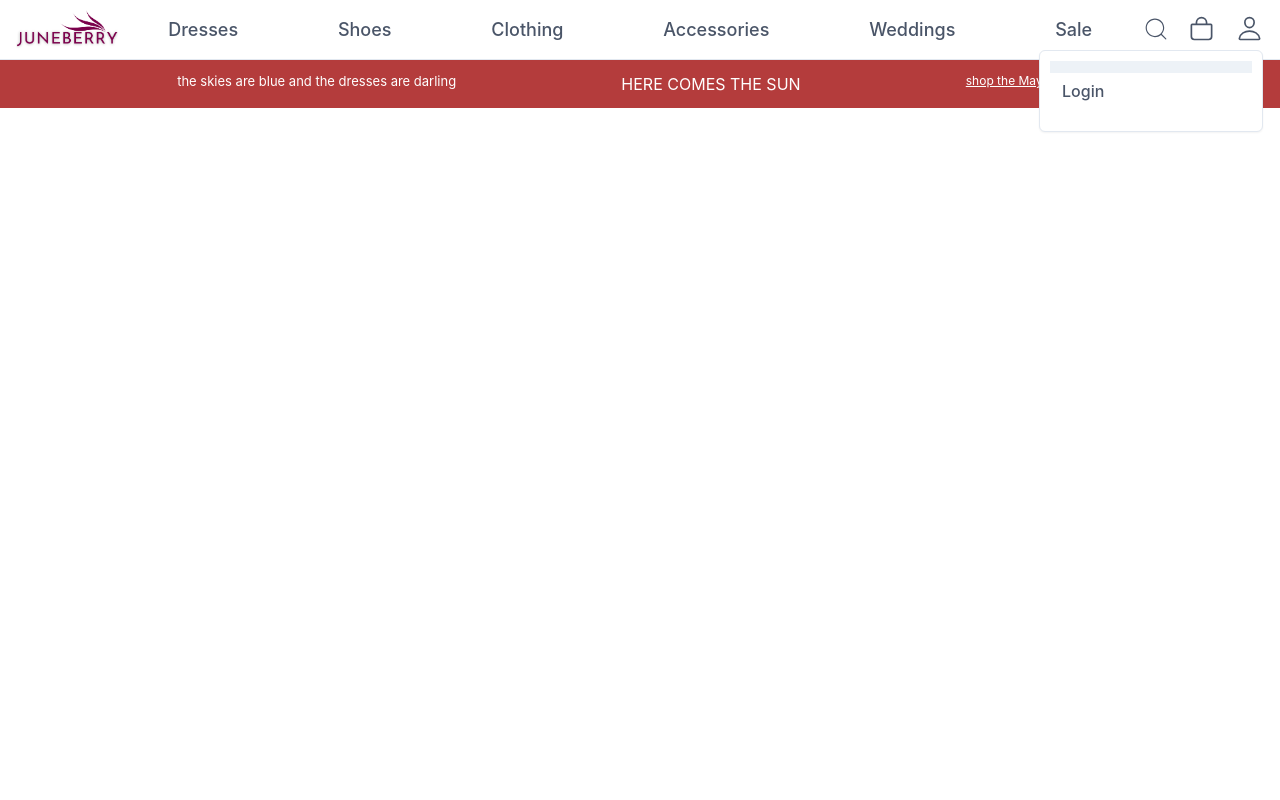
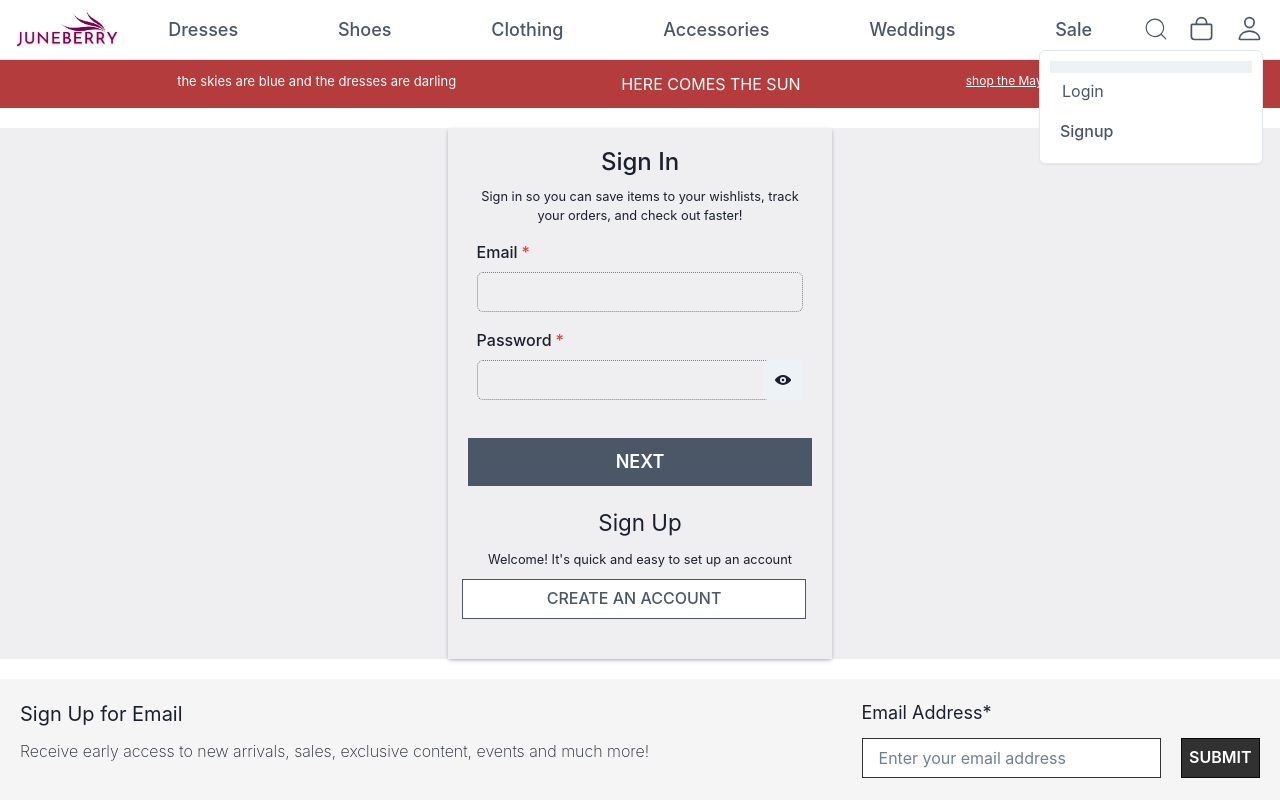
Before and after one commit to salil-01/Juneberry, a React (Create React App) app in the folder frontend/: page /login in a window 1280 px wide. Both pictures are taken after a click on the button 1249 px from the left and 28 px from the top of the page. Shown: the top 800 px of the page. Built offline with nearby package versions, Linux system fonts and the light colour scheme.

Commit message:
completed user private routes

```diff
--- a/frontend/src/components/Navbar.jsx
+++ b/frontend/src/components/Navbar.jsx
@@ -20,34 +20,35 @@ import {
   MenuList,
   MenuItem,
   useToast,
-  Img,
 } from "@chakra-ui/react";
 import { HamburgerIcon, CloseIcon, ChevronDownIcon } from "@chakra-ui/icons";
 import logo from "../assets/juneberry.png";
-import { CiHeart, CiSearch } from "react-icons/ci";
+import { CiSearch } from "react-icons/ci";
 import { IoBagOutline, IoPersonOutline } from "react-icons/io5";
 import { useState } from "react";
 import { Link } from "react-router-dom";
 import { useDispatch, useSelector } from "react-redux";
-import ShoppingBagOutlinedIcon from "@mui/icons-material/ShoppingBagOutlined";
+import { Login } from "../pages/Login";
+import { Signup } from "../pages/Signup";
 // import Signup from "../../pages/Signup";
 // import { logout } from "../../redux/auth/action";
 
 export const Navbar = () => {
   const { isOpen, onToggle } = useDisclosure();
-  // eslint-disable-next-line no-unused-vars
-  // eslint-disable-next-line no-unused-vars
   const [show, setShow] = useState(false);
   const dispatch = useDispatch();
   const toast = useToast();
   const bagTotal = useSelector((store) => {
     return store.bagReducer.bag.length;
   });
-  const cartTotal = useSelector((store) => {
-    return store.bagReducer.wishlist.length;
+  const adminAuth = useSelector((store) => {
+    return store.authReducer.isAdminAuth;
   });
   const auth = useSelector((store) => {
-    return store.authReducer.isAdminAuth;
+    return store.authReducer.isAuth;
+  });
+  const user = useSelector((store) => {
+    return store.authReducer.user;
   });
   const handleSearchClick = () => {
     setShow((prev) => !prev);
@@ -96,10 +97,10 @@ export const Navbar = () => {
                 base: "center",
                 md: "left",
               })}
-              width={{"sm":"100%","md":"100%","lg":"10%"}}
+              width={{ sm: "100%", md: "100%", lg: "10%" }}
             >
               <Link to="/">
-                <Image src={logo} boxSize={"100%"}/>
+                <Image src={logo} boxSize={"100%"} />
               </Link>
             </Box>
             <Box w="100%">
@@ -131,7 +132,6 @@ export const Navbar = () => {
             <Box
               w={"30px"}
               h={"30px"}
-              // border={"1px solid black"}
               _hover={{ cursor: "pointer" }}
               onClick={handleSearchClick}
             >
@@ -139,16 +139,12 @@ export const Navbar = () => {
                 <CiSearch size={"28px"} />
               </Link>
             </Box>
-            <Box
-              w={"30px"}
-              h={"30px"}
-              // border={"1px solid black"}
-              _hover={{ cursor: "pointer" }}
-            >
+            <Box w={"30px"} h={"30px"} _hover={{ cursor: "pointer" }}>
               <HStack>
                 <Link to={"/bag"}>
                   <IoBagOutline size={"27px"} />
                 </Link>
+
                 <span
                   style={{
                     marginTop: "-30px",
@@ -172,20 +168,19 @@ export const Navbar = () => {
                 </MenuButton>
                 <MenuList padding={"10px"}>
                   <MenuItem>
-                    {auth ? (
-                      <Text fontWeight={"500"}>Hello , Salil 🙂</Text>
+                    {auth || adminAuth? (
+                      <Text fontWeight={"500"}>Hello , {user} 🙂</Text>
                     ) : (
-                      ""
+                      null
                     )}
                   </MenuItem>
                   <MenuItem
                     borderRadius={"2px"}
                     _hover={{
-                      bg: "#1D2B4F",
-                      color: "white",
+                      textDecoration: "underline",
                     }}
                   >
-                    {auth ? (
+                    {auth || adminAuth ? (
                       <Link
                         to={"#"}
                         onClick={() => {
@@ -202,24 +197,28 @@ export const Navbar = () => {
                         <Text fontWeight={"500"}>Logout</Text>
                       </Link>
                     ) : (
-                      <Link to={"/login"}>
-                        <Text fontWeight={"500"}>Login</Text>
-                      </Link>
+                      <Link to={"/login"}>Login</Link>
                     )}
                   </MenuItem>
-                  <MenuItem borderRadius={"2px"}>
-                    <Box ml={"6px"}>{/* <Signup /> */}</Box>
+                  <MenuItem borderRadius={"2px"} padding={"10px"}>
+                    <Box
+                      width={"100%"}
+                      _hover={{
+                        textDecoration: "underline",
+                      }}
+                    >
+                      <Signup text={"Signup"} />
+                    </Box>
                   </MenuItem>
-                  {auth ? (
+                  {adminAuth ? (
                     <MenuItem
                       borderRadius={"2px"}
                       _hover={{
-                        bg: "#1D2B4F",
-                        color: "white",
+                        textDecoration: "underline",
                       }}
                     >
                       <Link
-                        to={"/admin-dashboard"}
+                        to={"/admin/dashboard"}
                         onClick={() =>
                           toast({
                             title: "Welcome to Admin Dashboard..👋",
@@ -239,15 +238,14 @@ export const Navbar = () => {
                       </Link>
                     </MenuItem>
                   ) : (
-                    ""
+                    null
                   )}
                 </MenuList>
               </Menu>
             </Box>
           </Stack>
         </Flex>
-        <Box
-        >
+        <Box>
           <Flex
             display={{ base: "none", md: "flex", lg: "flex" }}
             bg={"#B43C3C"}
--- a/frontend/src/pages/AllRoutes.jsx
+++ b/frontend/src/pages/AllRoutes.jsx
@@ -1,4 +1,4 @@
-import { Route, Routes } from "react-router-dom";
+import { Route, Routes, useLocation } from "react-router-dom";
 import { AddProduct } from "../components/Admin/AddProduct";
 import { AllProducts } from "../components/Admin/AllProducts";
 import { Dashboard } from "../components/Admin/Dashboard";
@@ -6,7 +6,6 @@ import { EditProduct } from "../components/Admin/EditProduct";
 import { AllOrders } from "../components/Admin/Orders";
 import Sidebar from "../components/Admin/Sidebar";
 import { Users } from "../components/Admin/Users";
-import { UserPrivateRoute } from "../components/UserPrivateRoute";
 import AdminPage from "./AdminPage";
 import { Bag } from "./Bag";
 import { Homepage } from "./Homepage";
@@ -16,25 +15,98 @@ import { ProductPage } from "./ProductPage";
 import { Signup } from "./Signup";
 import { SingleProductPage } from "./SingleProduct";
 import { UserOrder } from "./UserOrder";
-import { WishList } from "./WishList";
 import { ShoesPage } from "./ShoesPage";
+import { Navbar } from "../components/Navbar";
+import { Footer } from "../components/Footer";
+import { UserPrivateRoute } from "../components/UserPrivateRoute";
 
 export const AllRoutes = () => {
+  const location = useLocation();
+  const background = location.state && location.state.background;
   return (
     <Routes>
-      <Route path="/" element={<Homepage />} />
+      {/* user section */}
+      <Route
+        path="/"
+        element={
+          <>
+            <Navbar />
+            <Homepage />
+            <Footer />
+          </>
+        }
+      ></Route>
+      <Route
+        path="/login"
+        element={
+          <>
+            <Navbar />
+            <Login />
+            <Footer />
+          </>
+        }
+      />
+      {/* <Route path="/signup" element={<Signup />} /> */}
 
-      <Route path="/login" element={<Login />} />
-      <Route path="/signup" element={<Signup />} />
+      <Route
+        path="/products/dress"
+        element={
+          <>
+            <Navbar />
+            <ProductPage />
+            <Footer />
+          </>
+        }
+      />
 
-      <Route path="/products/dress" element={<ProductPage />} />
+      <Route
+        path="/products/shoes"
+        element={
+          <>
+            <Navbar />
+            <ShoesPage />
+            <Footer />
+          </>
+        }
+      />
 
-      <Route path="/products/shoes" element={<ShoesPage />} />
+      <Route
+        path="/:category/:id"
+        element={
+          <>
+            <Navbar />
+            <SingleProductPage />
+            <Footer />
+          </>
+        }
+      />
 
-      <Route path="/:category/:id" element={<SingleProductPage />} />
+      <Route
+        path="/bag"
+        element={
+          <UserPrivateRoute>
+            <>
+              <Navbar />
+              <Bag />
+              <Footer />
+            </>
+          </UserPrivateRoute>
+        }
+      />
+      <Route
+        path="/orders"
+        element={
+          <UserPrivateRoute>
+          <>
+            <Navbar />
+            <UserOrder />
+            <Footer />
+          </>
+          </UserPrivateRoute>
+        }
+      />
 
-      <Route path="/bag" element={<Bag />} />
-      <Route path="/orders" element={<UserOrder />} />
+      {/* admin section */}
       <Route path="/admin" element={<AdminPage />} />
       <Route
         path="/admin/dashboard"
--- a/frontend/src/pages/Login.jsx
+++ b/frontend/src/pages/Login.jsx
@@ -1,11 +1,6 @@
 import { useState } from "react";
 import {
-  Modal,
-  ModalOverlay,
-  ModalContent,
-  ModalHeader,
-  ModalBody,
-  ModalFooter,
+  Heading,
   Button,
   FormControl,
   FormLabel,
@@ -16,24 +11,24 @@ import {
   useDisclosure,
   InputGroup,
   InputRightElement,
-  HStack,
   VStack,
-  Spacer,
   useToast,
+  Box,
 } from "@chakra-ui/react";
-import { CloseIcon, ViewIcon, ViewOffIcon } from "@chakra-ui/icons";
+import { ViewIcon, ViewOffIcon } from "@chakra-ui/icons";
 import { useDispatch, useSelector } from "react-redux";
 import { login } from "../redux/authReducer/action";
 import { Signup } from "./Signup";
+import { useLocation } from "react-router-dom";
 const inital = {
   email: "",
   password: "",
 };
-export const Login = ({text,color,colorhover}) => {
-  const { isOpen, onOpen, onClose } = useDisclosure();
+export const Login = () => {
   const [formData, setFormData] = useState(inital);
   const [showPassword, setShowPassword] = useState(false);
-  const [isLoading,setisLoading] = useState(false);
+  const [isLoading, setisLoading] = useState(false);
+  const location = useLocation();
   const toast = useToast();
   const dispatch = useDispatch();
   let authData = useSelector((store) => {
@@ -42,7 +37,7 @@ export const Login = ({text,color,colorhover}) => {
   //   console.log(authData.token);
   const handleSubmit = async (event) => {
     event.preventDefault();
-    setisLoading(true)
+    setisLoading(true);
     await dispatch(login(formData))
       .then(() => {
         setisLoading(false);
@@ -53,7 +48,13 @@ export const Login = ({text,color,colorhover}) => {
           isClosable: true,
           duration: 2000,
         });
-        onClose();
+        if (location.state) {
+          navigate(location.state, {
+            replace: true,
+          });
+        } else {
+          navigate("/");
+        }
       })
       .catch((error) => {
         console.log(error);
@@ -66,7 +67,6 @@ export const Login = ({text,color,colorhover}) => {
         });
         setisLoading(false);
       });
-
   };
 
   const handleChange = (event) => {
@@ -78,27 +78,28 @@ export const Login = ({text,color,colorhover}) => {
   };
 
   return (
-    <>
-      <Text variant={"link"} color={color} _hover={{color:colorhover,textDecoration:"underline",cursor:"pointer"}} onClick={onOpen}>{text}</Text>
-      <Modal size={"lg"} isOpen={isOpen} onClose={onClose}>
-        <ModalOverlay />
-        <ModalContent borderRadius={"0px"}>
-          <HStack>
-            <Spacer />
-            <Button variant="ghost" onClick={onClose}>
-              <CloseIcon />
-            </Button>
-          </HStack>
-          <ModalHeader textAlign={"center"} fontSize={"1.6rem"}>
+    <Box backgroundColor={"rgb(239, 238, 241)"}>
+      <Box
+        width={{ sm: "90%", md: "80%", lg: "30%" }}
+        margin={"20px auto"}
+        padding={"20px"}
+        boxShadow={
+          "rgba(50, 50, 93, 0.25) 0px 2px 5px -1px, rgba(0, 0, 0, 0.3) 0px 1px 3px -1px"
+        }
+      >
+        <Heading
+          textAlign={"center"}
+          fontSize={"1.5rem"}
+          fontWeight={"500"}
+          mb={"10px"}
+        >
           Sign In
-          </ModalHeader>
-
+        </Heading>
+        <Text textAlign="center" fontSize={"0.8rem"} mb={2}>
+          Sign in so you can save items to your wishlists, track your orders,
+          and check out faster!
+        </Text>
         <form onSubmit={handleSubmit}>
-          <ModalBody>
-            <Text textAlign="center" fontSize={"0.8rem"} mb={2}>
-              Sign in so you can save items to your wishlists, track your
-              orders, and check out faster!
-            </Text>
           <Stack spacing={4} width={"95%"} margin={"auto"} mt={"15px"}>
             <FormControl isRequired>
               <FormLabel>Email</FormLabel>
@@ -138,7 +139,7 @@ export const Login = ({text,color,colorhover}) => {
             {isLoading ? (
               <Button
                 isLoading
-                    type='submit'
+                type="submit"
                 loadingText="Logging In..."
                 size="lg"
                 borderRadius="0px"
@@ -173,9 +174,8 @@ export const Login = ({text,color,colorhover}) => {
               </Button>
             )}
           </Stack>
-          </ModalBody>
         </form>
-          <ModalFooter>
+
         <VStack width={"100%"} margin={"20px auto"} gap={"10px"}>
           <Text textAlign="center" fontSize={"1.4rem"}>
             Sign Up
@@ -190,14 +190,11 @@ export const Login = ({text,color,colorhover}) => {
             onClick={handleSubmit}
             width={"100%"}
             borderRadius={"0px"}
-
           >
-                <Signup text={"CREATE AN ACCOUNT"} color={"rgb(75,86,102)"}/>
+            <Signup text={"CREATE AN ACCOUNT"} color={"rgb(75,86,102)"} />
           </Button>
         </VStack>
-          </ModalFooter>
-        </ModalContent>
-      </Modal>
-    </>
+      </Box>
+    </Box>
   );
 };
--- a/frontend/src/pages/ProductPage.jsx
+++ b/frontend/src/pages/ProductPage.jsx
@@ -1,4 +1,12 @@
-import { Box, Button, Flex, Heading, SimpleGrid } from "@chakra-ui/react";
+import {
+  Box,
+  Button,
+  Flex,
+  Heading,
+  SimpleGrid,
+  Skeleton,
+  Stack,
+} from "@chakra-ui/react";
 import "../styles/productpage.css";
 import Productsidebar from "../components/Productsidebar";
 import { useDispatch, useSelector } from "react-redux";
@@ -17,8 +25,8 @@ export const ProductPage = () => {
   const location = useLocation();
   const dispatch = useDispatch();
 
-  const { products } = useSelector((store) => store.DressReducer);
-  console.log(products.length);
+  const { products, isLoading } = useSelector((store) => store.DressReducer);
+  // console.log(products.length);
 
   const handlesort = (e) => {
     setSort(e.target.value);
@@ -105,18 +113,49 @@ export const ProductPage = () => {
                   variant="ghost"
                   isDisabled={products.length < 9}
                   onClick={() => handlepage(1)}
-                  leftIcon={<ChevronRightIcon boxSize={10} />}
+                  rightIcon={<ChevronRightIcon boxSize={10} />}
                 ></Button>
               </Box>
             </Flex>
           </Flex>
           <Box className="productscontainer2">
-            {products?.map((el) => {
+            {isLoading
+              ? [...Array(9).keys()].map((item) => {
                   return (
-                <Link to={`/${"dress"}/${el._id}`}>
+                    <Stack key={item} width={"80%"} margin={"auto"}>
+                      <Skeleton
+                        height={{ base: "350", md: "400", lg: "500" }}
+                        width={{ base: "250px", md: "250px", lg: "320px" }}
+                        borderRadius={"sm"}
+                      />
+                      <Skeleton
+                        height="20px"
+                        width={{ base: "250px", md: "250px", lg: "320px" }}
+                        borderRadius={"sm"}
+                      />
+                      <Skeleton
+                        height="20px"
+                        width={{ base: "250px", md: "250px", lg: "320px" }}
+                        borderRadius={"sm"}
+                      />
+                      <Skeleton
+                        height="20px"
+                        width={{ base: "250px", md: "250px", lg: "320px" }}
+                        borderRadius={"sm"}
+                      />
+                    </Stack>
+                  );
+                })
+              : products?.map((el) => {
+                  return (
+                    <Link key={el._id} to={`/${"dress"}/${el._id}`}>
                       <Box
-                    key={el._id}
-                    style={{ color: "gray", textAlign: "left", padding: "3%" }}
+                        // key={el._id}
+                        style={{
+                          color: "gray",
+                          textAlign: "left",
+                          padding: "3%",
+                        }}
                       >
                         <img src={el.img} alt={el.name} />
                         <p>{el.name}</p>
--- a/frontend/src/pages/ShoesPage.jsx
+++ b/frontend/src/pages/ShoesPage.jsx
@@ -1,4 +1,4 @@
-import { Box, Button, Flex, Heading, SimpleGrid, Text } from "@chakra-ui/react";
+import { Box, Button, Flex, Heading, SimpleGrid, Skeleton, Stack, Text } from "@chakra-ui/react";
 import "../styles/productpage.css";
 // import Productsidebar from "../components/Productsidebar"
 import { useDispatch, useSelector } from "react-redux";
@@ -46,8 +46,8 @@ export const ShoesPage = () => {
     // if (brand && products.length < 9) { setPage(1) }
   }, [location.search, sort, page]);
 
-  const { products } = useSelector((store) => store.DressReducer);
-  console.log(products.length);
+  const { products, isLoading } = useSelector((store) => store.DressReducer);
+  // console.log(products.length);
 
   return (
     <>
@@ -109,11 +109,42 @@ export const ShoesPage = () => {
             </Flex>
           </Flex>
           <Box className="productscontainer2">
-            {products?.map((el) => {
+            {isLoading
+              ? [...Array(9).keys()].map((item) => {
+                  return (
+                    <Stack key={item} width={"80%"} margin={"auto"}>
+                      <Skeleton
+                        height={{ base: "350", md: "400", lg: "500" }}
+                        width={{ base: "250px", md: "250px", lg: "320px" }}
+                        borderRadius={"sm"}
+                      />
+                      <Skeleton
+                        height="20px"
+                        width={{ base: "250px", md: "250px", lg: "320px" }}
+                        borderRadius={"sm"}
+                      />
+                      <Skeleton
+                        height="20px"
+                        width={{ base: "250px", md: "250px", lg: "320px" }}
+                        borderRadius={"sm"}
+                      />
+                      <Skeleton
+                        height="20px"
+                        width={{ base: "250px", md: "250px", lg: "320px" }}
+                        borderRadius={"sm"}
+                      />
+                    </Stack>
+                  );
+                })
+              : products?.map((el) => {
                   return (
                     <Link key={el._id} to={`/${"shoes"}/${el._id}`}>
                       <Box
-                    style={{ color: "gray", textAlign: "left", padding: "3%" }}
+                        style={{
+                          color: "gray",
+                          textAlign: "left",
+                          padding: "3%",
+                        }}
                       >
                         <img src={el.img} alt={el.name} />
                         <p>{el.name}</p>
--- a/frontend/src/pages/Signup.jsx
+++ b/frontend/src/pages/Signup.jsx
@@ -25,6 +25,7 @@ import {
 import { CloseIcon, ViewIcon, ViewOffIcon } from "@chakra-ui/icons";
 import axios from "axios";
 import { Login } from "./Login";
+import { Link } from "react-router-dom";
 const inital = {
   name: "",
   number: "",
@@ -88,7 +89,7 @@ export const Signup = ({ text, color }) => {
 
   return (
     <>
-      <Text _hover={{textDecoration:"underline",cursor:"pointer"}} onClick={onOpen} color={color}>
+      <Text _hover={{ cursor: "pointer" }} fontWeight={"500"} onClick={onOpen} color={color}>
         {text}
       </Text>
       <Modal size={"lg"} isOpen={isOpen} onClose={onClose}>
@@ -226,7 +227,7 @@ export const Signup = ({ text, color }) => {
                 width={"100%"}
                 borderRadius={"0px"}
               >
-                <Login text={"Login"} color={"rgb(75,86,102)"} />
+                <Link to={"/login"}>Login</Link>
               </Button>
             </VStack>
           </ModalFooter>
```
Also changed, not shown: frontend/src/App.js (+0 -22 lines), frontend/src/components/UserPrivateRoute.jsx (+5 -6 lines), frontend/src/redux/productReducer/action.js (+19 -13 lines), frontend/src/redux/productReducer/reducer.js (+21 -18 lines), 1 other file (tests, documents, lock files or other folders). Lines whose indentation alone changed are shown as unchanged.
